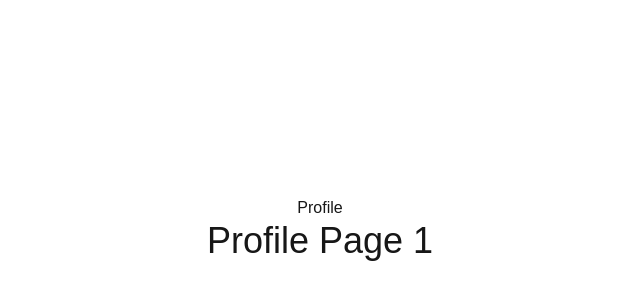
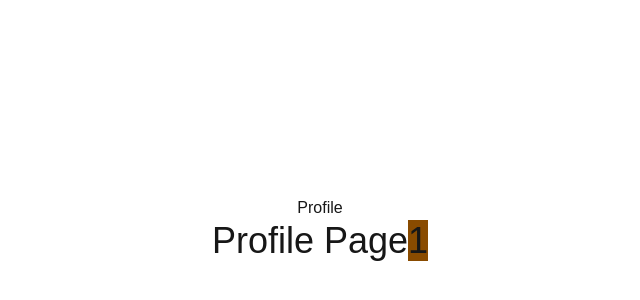
Before and after one commit to MANMOHAN4/Full-stack-Authentication-system-with-MongoDB-in-NextJS, a Next.js app: page /profile/1 in a window 1280 px wide. Shown: the part 172-472 px from the top of the page, without its empty margins (320-960 px from the left). Built offline with nearby package versions, Linux system fonts and the light colour scheme.

Commit message:
updated css

```diff
--- a/src/app/profile/[id]/page.tsx
+++ b/src/app/profile/[id]/page.tsx
@@ -3,7 +3,10 @@ export default function UserProfile({ params }: any) {
     <div className="flex flex-col items-center justify-center min-h-screen py-2">
       <h1>Profile</h1>
       <hr />
-      <p className="text-4xl">Profile Page {params.id}</p>
+      <p className="text-4xl">
+        Profile Page
+        <span className="bg-yellow-800">{params.id}</span>
+      </p>
     </div>
   );
 }
```
